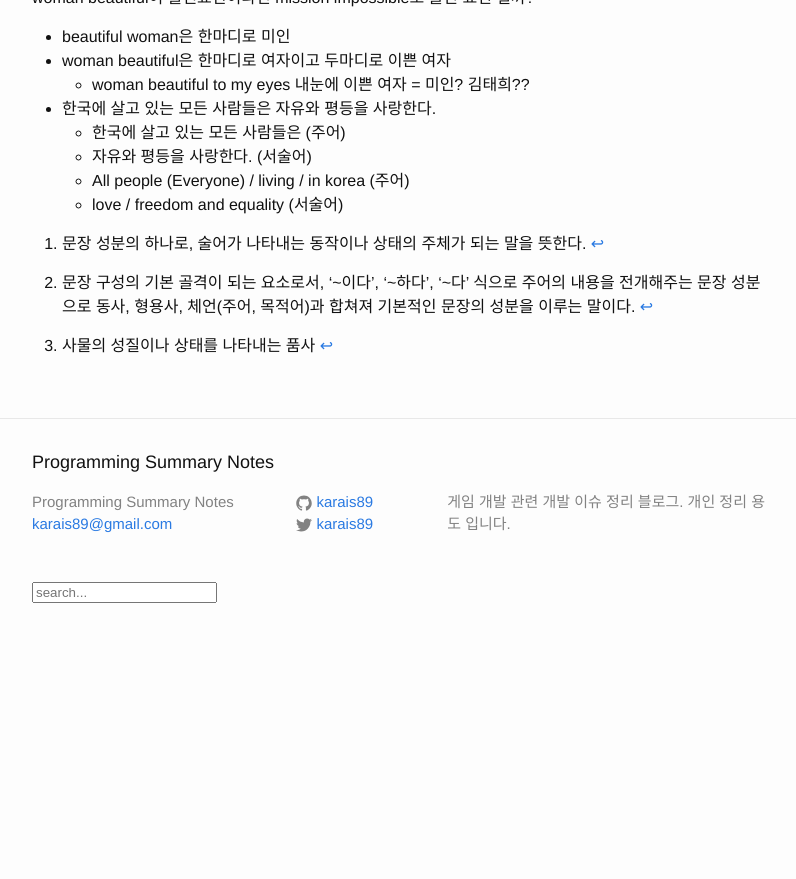
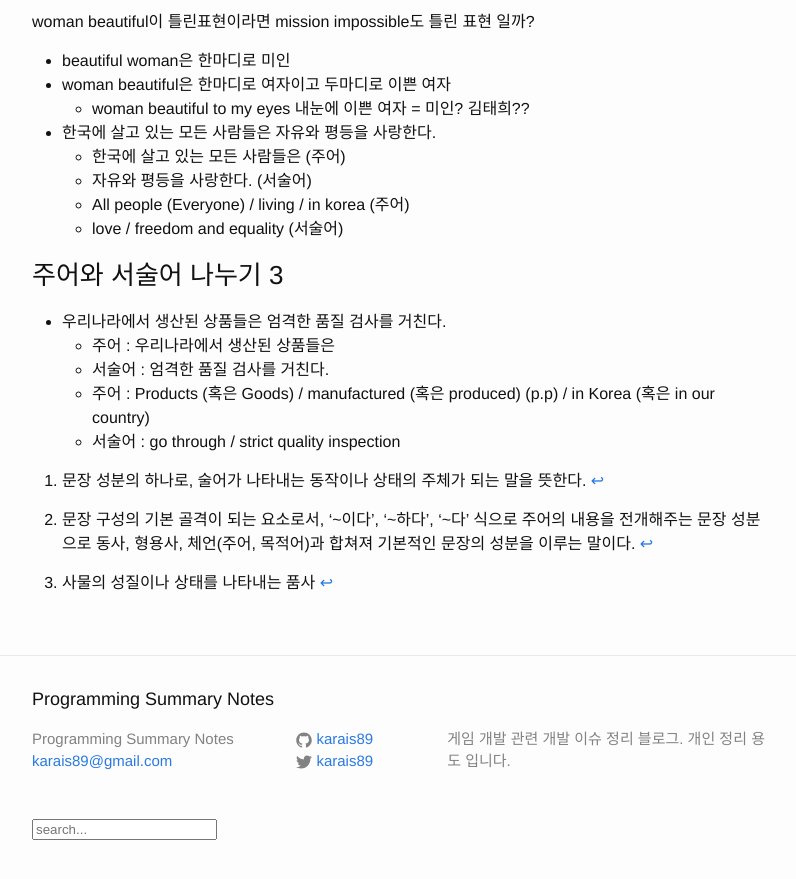
Before and after one commit to karais89/karais89.github.io_back, a Jekyll site: the page built from _posts/2018-12-14-hanmadiro-part-0.markdown, in a window 1280 px wide and 900 px high, scrolled down 1286 px. Shown: the top 879 px of the window, without its empty margins (238-1034 px from the left). Built offline with Jekyll 4.4.1, drawn with Linux system fonts in a browser that asks for light colours; comment, search, counter and statistics services are not loaded; before the commit the page ends 1949 px from its top, so only the background shows below that.

Commit message:
update 주어와 서술어 나누기 3

```diff
--- a/_posts/2018-12-14-hanmadiro-part-0.markdown
+++ b/_posts/2018-12-14-hanmadiro-part-0.markdown
@@ -64,7 +64,14 @@ woman beautiful이 틀린표현이라면 mission impossible도 틀린 표현 일
     - All people (Everyone) / living / in korea (주어)
     - love / freedom and equality (서술어)
 
-
 [^1]: 문장 성분의 하나로, 술어가 나타내는 동작이나 상태의 주체가 되는 말을 뜻한다.
 [^2]: 문장 구성의 기본 골격이 되는 요소로서, '~이다', '~하다', '~다' 식으로 주어의 내용을 전개해주는 문장 성분으로 동사, 형용사, 체언(주어, 목적어)과 합쳐져 기본적인 문장의 성분을 이루는 말이다.
 [^3]: 사물의 성질이나 상태를 나타내는 품사
+
+### 주어와 서술어 나누기 3
+
+- 우리나라에서 생산된 상품들은 엄격한 품질 검사를 거친다.
+    - 주어 : 우리나라에서 생산된 상품들은
+    - 서술어 : 엄격한 품질 검사를 거친다.
+    - 주어 : Products (혹은 Goods) / manufactured (혹은 produced) (p.p) / in Korea (혹은 in our country)
+    - 서술어 : go through / strict quality inspection
```
